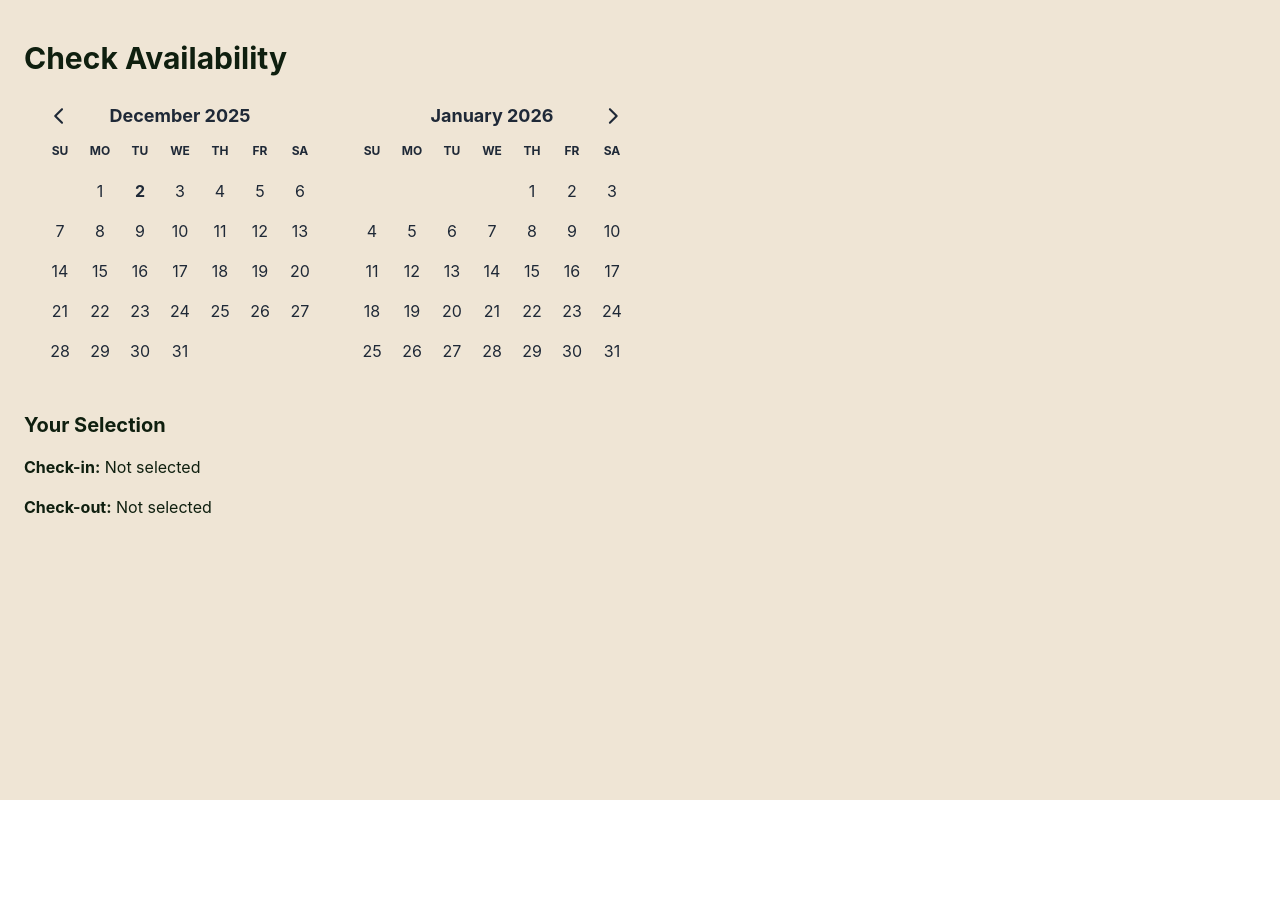
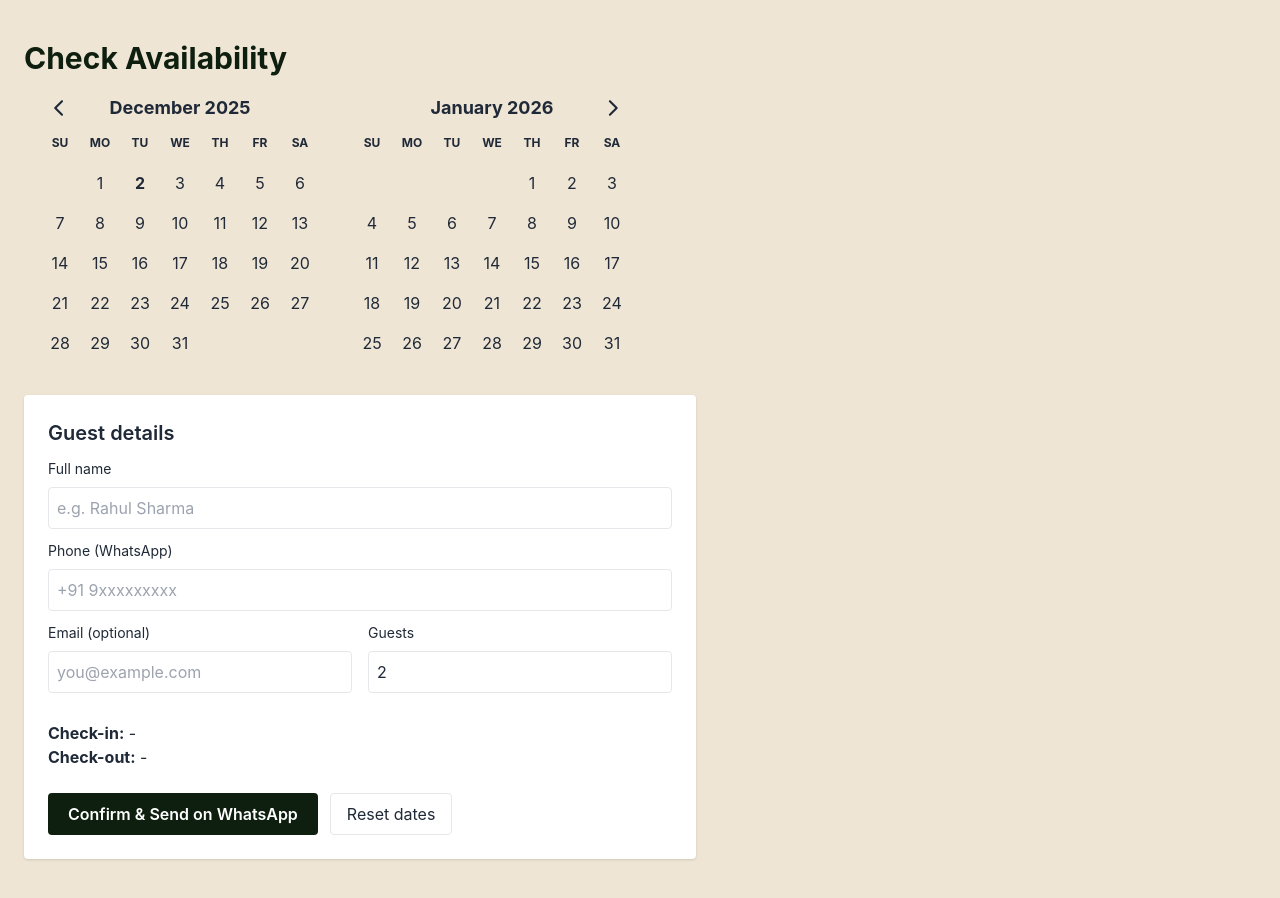
Before and after one commit to intelligencefordm-glitch/villa-anantara-web, a Next.js app: page /check in a window 1280 px wide. Before the commit the page ends 800 px from the top, so only its background shows below. Built offline with nearby package versions, Linux system fonts and the light colour scheme; no server answers; the database is empty.

Commit message:
Update page.tsx

```diff
--- a/app/check/page.tsx
+++ b/app/check/page.tsx
@@ -3,7 +3,7 @@
 import { useEffect, useState } from "react";
 import { DayPicker } from "react-day-picker";
 import "react-day-picker/dist/style.css";
-import { format, eachDayOfInterval, isBefore, isAfter } from "date-fns";
+import { format, eachDayOfInterval, isBefore } from "date-fns";
 
 export default function CheckAvailability() {
   const [blockedDates, setBlockedDates] = useState<Date[]>([]);
@@ -12,25 +12,34 @@ export default function CheckAvailability() {
   const [checkIn, setCheckIn] = useState<Date | undefined>(undefined);
   const [checkOut, setCheckOut] = useState<Date | undefined>(undefined);
 
+  // guest form
+  const [name, setName] = useState("");
+  const [phone, setPhone] = useState("");
+  const [email, setEmail] = useState("");
+  const [guests, setGuests] = useState<number>(2);
+
   const [warning, setWarning] = useState("");
-
-  // Load blocked dates from API
-  const loadBlockedDates = async () => {
-    setLoading(true);
-    const res = await fetch("/api/blocks/list");
-    const json = await res.json();
-
-    if (Array.isArray(json)) {
-      setBlockedDates(json.map((d: any) => new Date(d.date)));
-    }
-    setLoading(false);
-  };
+  const [sending, setSending] = useState(false);
 
   useEffect(() => {
     loadBlockedDates();
   }, []);
 
-  // Helper: Check if the selected range includes a blocked date
+  async function loadBlockedDates() {
+    setLoading(true);
+    try {
+      const res = await fetch("/api/blocks/list");
+      const json = await res.json();
+      if (Array.isArray(json)) {
+        setBlockedDates(json.map((d: any) => new Date(d.date)));
+      }
+    } catch (e) {
+      console.error("Failed load blocked", e);
+    } finally {
+      setLoading(false);
+    }
+  }
+
   const rangeHasBlockedDates = (start: Date, end: Date) => {
     const allDays = eachDayOfInterval({ start, end });
     return allDays.some((d) =>
@@ -40,32 +49,27 @@ export default function CheckAvailability() {
     );
   };
 
-  // Handle selecting dates
   const handleSelect = (day: Date) => {
     setWarning("");
 
-    // STEP 1: If no check-in chosen → set check-in
     if (!checkIn) {
       setCheckIn(day);
       setCheckOut(undefined);
       return;
     }
 
-    // STEP 2: If selecting check-out
     if (isBefore(day, checkIn)) {
-      // restart selection
       setCheckIn(day);
       setCheckOut(undefined);
       return;
     }
 
-    // STEP 3: Check if range crosses blocked dates
+    // check if blocked inside range
     if (rangeHasBlockedDates(checkIn, day)) {
-      setWarning("Your selected dates include unavailable dates. Please choose again.");
+      setWarning("Selected range includes unavailable dates. Choose different dates.");
       return;
     }
 
-    // Valid range
     setCheckOut(day);
   };
 
@@ -74,32 +78,89 @@ export default function CheckAvailability() {
       ? eachDayOfInterval({ start: checkIn, end: checkOut }).length - 1
       : 0;
 
-  const getWhatsAppLink = () => {
-    if (!checkIn || !checkOut) return "#";
-
-    const msg = `Hi, I want to book Villa Anantara from ${format(
-      checkIn,
-      "dd MMM yyyy"
-    )} to ${format(checkOut, "dd MMM yyyy")} (${nights} nights).`;
-
-    return `https://wa.me/918889777288?text=${encodeURIComponent(msg)}`;
-  };
-
   const resetDates = () => {
     setCheckIn(undefined);
     setCheckOut(undefined);
     setWarning("");
   };
 
+  // Basic validation for inquiry form
+  const validateForm = () => {
+    if (!name.trim()) {
+      setWarning("Please enter your name.");
+      return false;
+    }
+    if (!phone.trim()) {
+      setWarning("Please enter your phone number.");
+      return false;
+    }
+    if (!checkIn || !checkOut) {
+      setWarning("Please select check-in and check-out dates.");
+      return false;
+    }
+    if (rangeHasBlockedDates(checkIn!, checkOut!)) {
+      setWarning("Selected dates are not available.");
+      return false;
+    }
+    return true;
+  };
+
+  // Save inquiry to DB then open WhatsApp
+  const sendInquiry = async () => {
+    setWarning("");
+    if (!validateForm()) return;
+
+    setSending(true);
+    const payload = {
+      name: name.trim(),
+      phone: phone.trim(),
+      email: email.trim() || null,
+      guests: guests ?? null,
+      check_in: format(checkIn!, "yyyy-MM-dd"),
+      check_out: format(checkOut!, "yyyy-MM-dd"),
+      nights,
+      message: `Website inquiry`,
+    };
+
+    try {
+      // Save to Supabase via server API route
+      const res = await fetch("/api/inquiries/add", {
+        method: "POST",
+        headers: { "Content-Type": "application/json" },
+        body: JSON.stringify(payload),
+      });
+      const json = await res.json();
+      if (json?.error) {
+        console.error("Save inquiry error", json);
+        setWarning("Could not save inquiry. Please try again.");
+        setSending(false);
+        return;
+      }
+
+      // Build WhatsApp message
+      const waMsg = `Hi, I am ${payload.name}. I would like to book Villa Anantara from ${format(
+        checkIn!,
+        "dd MMM yyyy"
+      )} to ${format(checkOut!, "dd MMM yyyy")} (${nights} nights) for ${payload.guests || "N/A"} guests. Phone: ${payload.phone}. Email: ${
+        payload.email || "N/A"
+      }`;
+
+      // open whatsapp
+      const waUrl = `https://wa.me/918889777288?text=${encodeURIComponent(waMsg)}`;
+      window.open(waUrl, "_blank");
+    } catch (err) {
+      console.error(err);
+      setWarning("An error occurred while sending the inquiry.");
+    } finally {
+      setSending(false);
+    }
+  };
+
   return (
     <main className="min-h-screen px-6 py-10" style={{ backgroundColor: "#EFE5D5" }}>
-      <h1 className="text-3xl font-bold text-[#0F1F0F] mb-6">Check Availability</h1>
+      <h1 className="text-3xl font-bold text-[#0F1F0F] mb-4">Check Availability</h1>
 
-      {warning && (
-        <div className="mb-4 p-3 bg-red-200 text-red-800 rounded">
-          {warning}
-        </div>
-      )}
+      {warning && <div className="mb-4 p-3 bg-red-200 text-red-800 rounded">{warning}</div>}
 
       {loading ? (
         <p>Loading calendar...</p>
@@ -109,60 +170,84 @@ export default function CheckAvailability() {
           selected={{ from: checkIn, to: checkOut }}
           onDayClick={handleSelect}
           disabled={blockedDates}
-          modifiers={{
-            blocked: blockedDates,
-          }}
+          modifiers={{ blocked: blockedDates }}
           modifiersStyles={{
-            blocked: {
-              color: "white",
-              backgroundColor: "#C29F80",
-              opacity: 0.9,
-            },
+            blocked: { color: "white", backgroundColor: "#C29F80", opacity: 0.95 },
           }}
           numberOfMonths={2}
         />
       )}
 
-      <div className="mt-10 text-[#0F1F0F] space-y-4">
-        <h2 className="text-xl font-bold">Your Selection</h2>
+      <div className="mt-8 max-w-2xl bg-white rounded shadow p-6">
+        <h2 className="text-xl font-semibold mb-3">Guest details</h2>
 
-        <p>
-          <strong>Check-in:</strong>{" "}
-          {checkIn ? format(checkIn, "dd MMM yyyy") : "Not selected"}
-        </p>
+        <label className="block mb-2 text-sm">Full name</label>
+        <input
+          value={name}
+          onChange={(e) => setName(e.target.value)}
+          className="w-full p-2 border rounded mb-3"
+          placeholder="e.g. Rahul Sharma"
+        />
 
-        <p>
-          <strong>Check-out:</strong>{" "}
-          {checkOut ? format(checkOut, "dd MMM yyyy") : "Not selected"}
-        </p>
+        <label className="block mb-2 text-sm">Phone (WhatsApp)</label>
+        <input
+          value={phone}
+          onChange={(e) => setPhone(e.target.value)}
+          className="w-full p-2 border rounded mb-3"
+          placeholder="+91 9xxxxxxxxx"
+        />
 
-        {checkIn && checkOut && (
+        <div className="grid grid-cols-2 gap-4">
+          <div>
+            <label className="block mb-2 text-sm">Email (optional)</label>
+            <input
+              value={email}
+              onChange={(e) => setEmail(e.target.value)}
+              className="w-full p-2 border rounded mb-3"
+              placeholder="you@example.com"
+            />
+          </div>
+
+          <div>
+            <label className="block mb-2 text-sm">Guests</label>
+            <input
+              type="number"
+              min={1}
+              max={20}
+              value={guests}
+              onChange={(e) => setGuests(Number(e.target.value))}
+              className="w-full p-2 border rounded mb-3"
+            />
+          </div>
+        </div>
+
+        <div className="mt-4">
           <p>
-            <strong>Number of Nights:</strong> {nights}
+            <strong>Check-in:</strong> {checkIn ? format(checkIn, "dd MMM yyyy") : "-"}
           </p>
-        )}
+          <p>
+            <strong>Check-out:</strong> {checkOut ? format(checkOut, "dd MMM yyyy") : "-"}
+          </p>
+          {checkIn && checkOut && <p><strong>Nights:</strong> {nights}</p>}
+        </div>
 
-        {/* WhatsApp button */}
-        {checkIn && checkOut && (
-          <a
-            href={getWhatsAppLink()}
-            target="_blank"
-            className="inline-block px-6 py-3 rounded text-white font-bold"
+        <div className="mt-6 flex gap-3">
+          <button
+            onClick={sendInquiry}
+            disabled={sending}
+            className="px-5 py-2 rounded text-white font-semibold"
             style={{ backgroundColor: "#0F1F0F" }}
           >
-            Send Request on WhatsApp
-          </a>
-        )}
+            {sending ? "Sending..." : "Confirm & Send on WhatsApp"}
+          </button>
 
-        {/* Reset button */}
-        {(checkIn || checkOut) && (
           <button
             onClick={resetDates}
-            className="block mt-4 text-sm underline text-[#0F1F0F]"
+            className="px-4 py-2 rounded border"
           >
             Reset dates
           </button>
-        )}
+        </div>
       </div>
     </main>
   );
```
